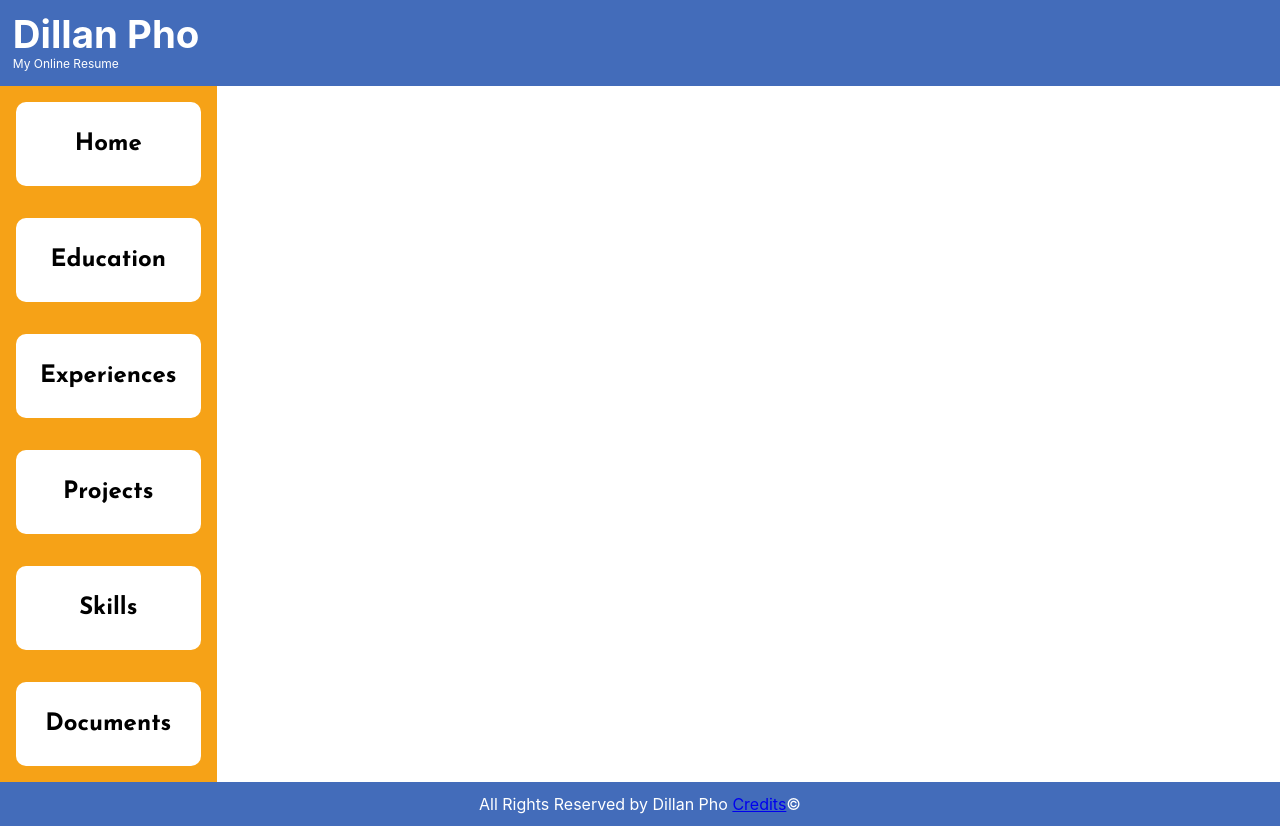
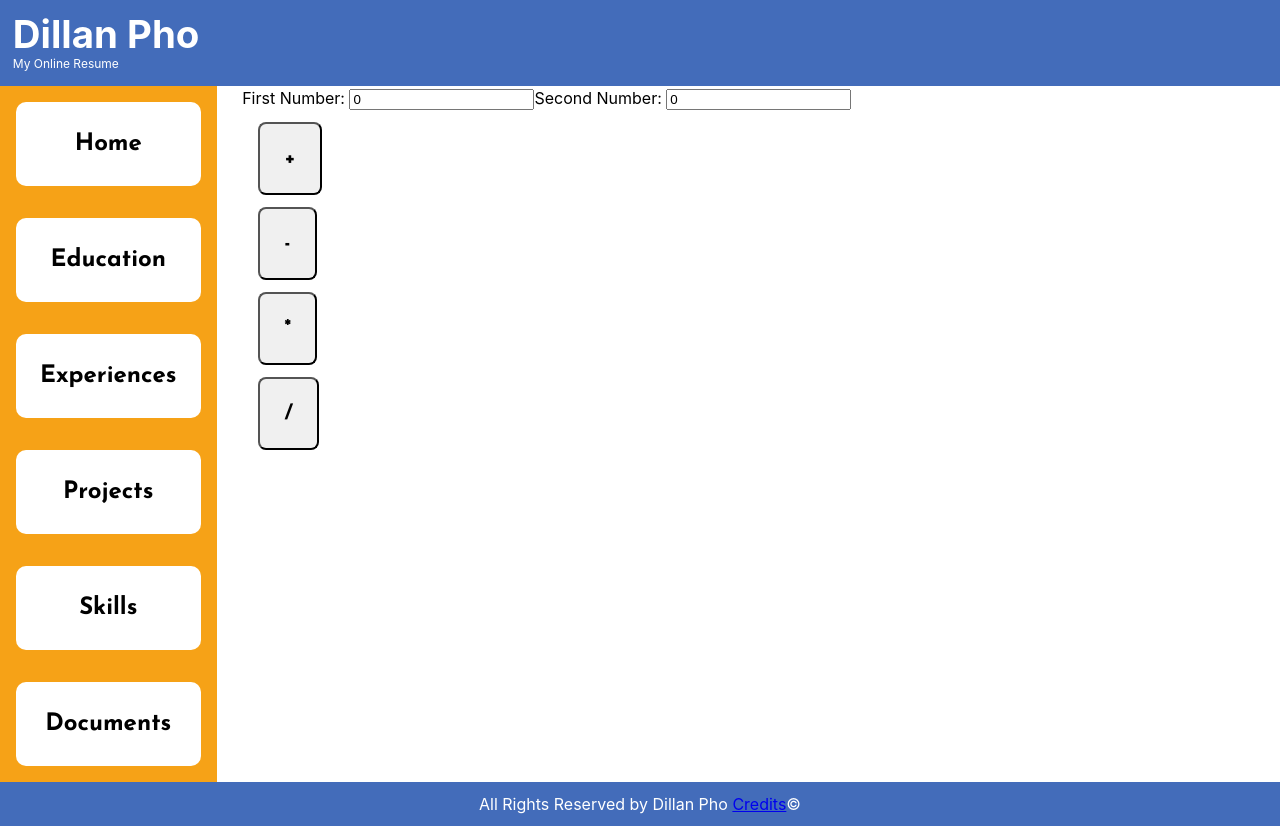
Before and after one commit to yorozoru/mp-3, a React (Vite) app: page /projects in a window 1280 px wide. Built offline with nearby package versions, Linux system fonts and the light colour scheme.

Commit message:
adding files

```diff
--- a/src/App.tsx
+++ b/src/App.tsx
@@ -8,6 +8,7 @@ import {styled} from "styled-components"
 import Experiences from "./components/pages/experience"
 import Skills from "./components/pages/skills"
 import Documents from "./components/pages/documents"
+import Projects from "./components/pages/projects"
 
 
 const TheGrandDiv = styled.div`
@@ -49,6 +50,7 @@ const Root = () => {
           <Route path = "/education" element={<Education/>} />
           <Route path = "/experiences" element={<Experiences/>} />
           <Route path = "/skills" element={<Skills/>} />
+          <Route path = "/projects" element={<Projects/>} />
           <Route path = "/documents" element={<Documents/>} />
         </Routes>
       </NavMainWrapper>
--- /dev/null
+++ b/src/components/operation_abstraction.ts
@@ -0,0 +1,12 @@
+import { useState } from 'react';
+
+export default function useOperate(operation) {
+  const [result, setResult] = useState(null);
+
+  const calculate = (array) => {
+    const res = operation(array[0], array[1]);
+    setResult(res);
+  };
+
+  return [result, calculate];
+}
--- a/src/components/pages/projects.tsx
+++ b/src/components/pages/projects.tsx
@@ -0,0 +1,65 @@
+import {styled} from "styled-components";
+import useTitleChanger from "../title_changer";
+import {useState} from "react";
+import useOperate from "../operation_abstraction";
+
+const StyledMain = styled.main`
+    padding: 0 2% 1% 2%;
+`
+
+const StyledButton = styled.button`
+    display: flex;
+    font-family: "Josefin Sans", Helvetica, sans-serif;
+    justify-content: center;
+    align-items: center;
+    background-color: #f0f0f0;
+    padding: 3vh;
+    margin: 1.5vh 2vh;
+    border-radius: 1vh;
+    color: black;
+    font-weight: bold;
+    text-align: center;
+    font-size: 1.3em;
+`
+export default function Projects() {
+    useTitleChanger("Projects");
+
+    const[inputValues, setInputValues] = useState([0,0])
+    const[result, setResult] =  useState(null)
+
+    const handleInputChange = (e, index:number) => {
+        if (!isNaN(Number(e.target.value))){
+            let cloneArray = [...inputValues];
+            cloneArray[index] = Number(e.target.value)
+            setInputValues(cloneArray)
+        }
+
+    }
+
+    const [addResult, add] = useOperate((a, b) => a + b);
+    const [subResult, subtract] = useOperate((a, b) => a - b);
+    const [mulResult, multiply] = useOperate((a, b) => a * b);
+    const [divResult, divide] = useOperate((a, b) => a / b);
+
+    const handleOperations = (operation) =>{
+        setResult(null);
+        operation(inputValues)
+    }
+
+
+    return (
+        <StyledMain>
+                <label htmlFor="firstNum">First Number: </label>
+                <input type="text" value = {inputValues[0]} onChange={(e)=> handleInputChange(e,0)} name="firstNum"/>
+                <label htmlFor="secondNum">Second Number: </label>
+                <input type="text" value = {inputValues[1]} onChange={(e)=> handleInputChange(e,1)} name="secondNum"/>
+                <StyledButton onClick={() => handleOperations(add)}>+</StyledButton>
+                <StyledButton onClick={() => handleOperations(subtract)}>-</StyledButton>
+                <StyledButton onClick={() => handleOperations(multiply)}>*</StyledButton>
+                <StyledButton onClick={() => handleOperations(divide)}>/</StyledButton>
+                {/* <StyledButton onclick="pow()">^</StyledButton>
+                <StyledButton onclick="cleared()">Clear</StyledButton> */}
+                <h3>{result}</h3>
+        </StyledMain>
+    );
+}
```
